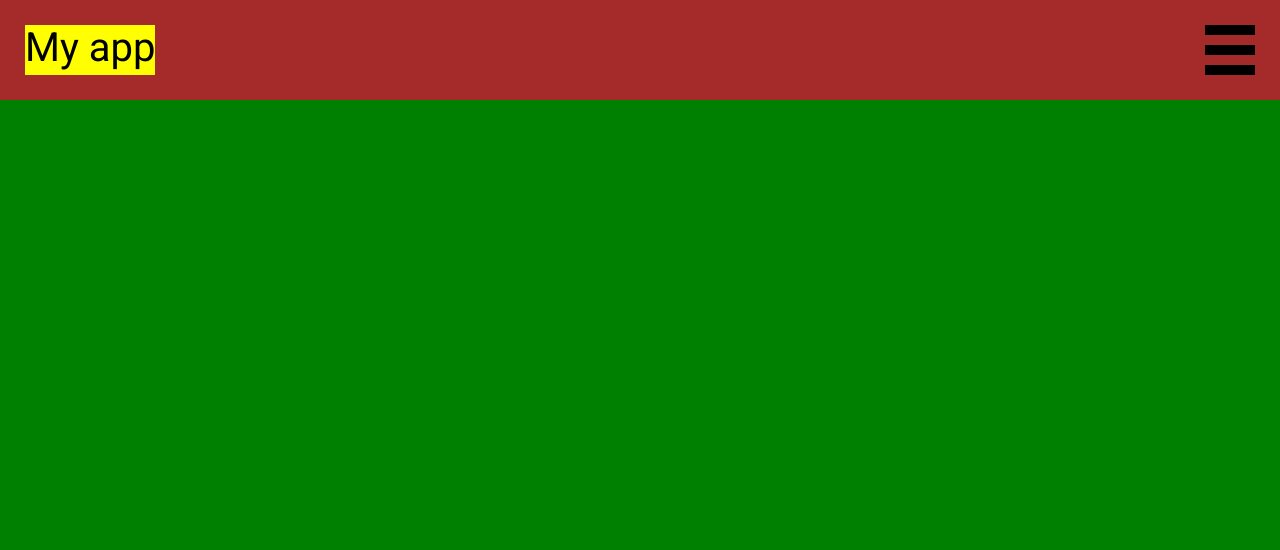
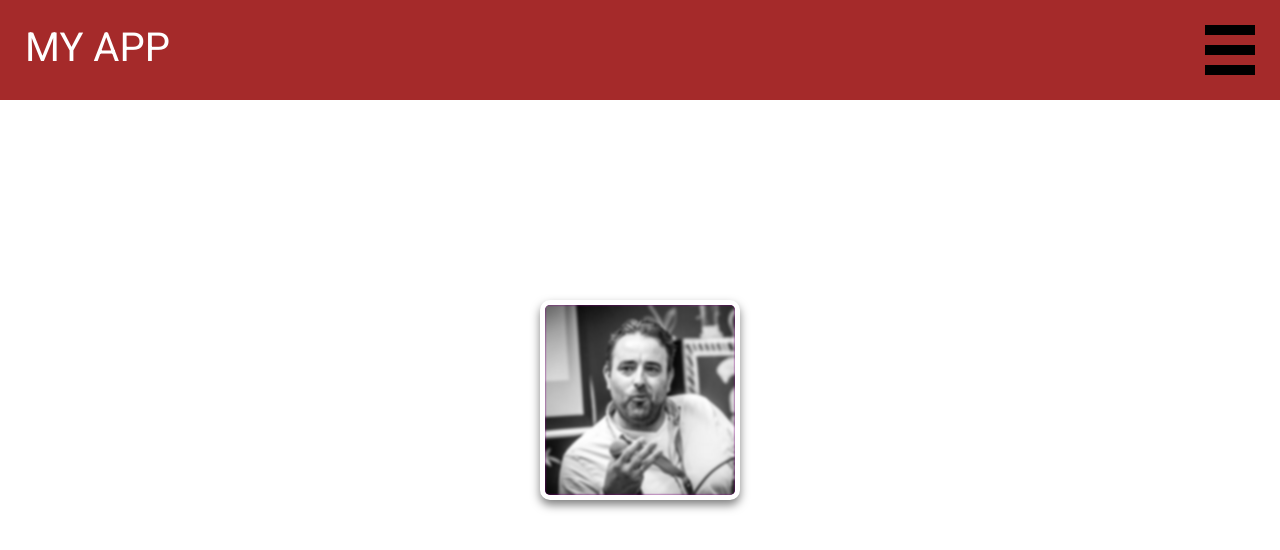
Before and after one commit to verhulstd/slidermenu_css_js, a website built with Vite: page index.html in a window 1280 px wide. Built offline with nearby package versions, Linux system fonts and the light colour scheme.

Commit message:
finished

```diff
--- a/css/style.scss
+++ b/css/style.scss
@@ -18,6 +18,7 @@
 body {
   background-color: $bggrey;
   font-family: Roboto, sans-serif;
+  overflow-x: hidden;
   * {
     line-height: calc(2px + 2ex + 2px);
   }
@@ -27,11 +28,12 @@ body {
     background-color: yellow;
     position: absolute;
     left: 0;
-    top: 10rem;
+    top: 0rem;
     width: 100%;
     z-index: 1;
-    &.open {
-      height: calc(100vh - 10rem);
+
+    &.open.animate__animated {
+      height: 80vh;
     }
   }
   header {
@@ -46,22 +48,65 @@ body {
     justify-content: space-between;
     z-index: 2;
     p {
-      background-color: yellow;
+      // background-color: yellow;
       font-size: 4rem;
+      color: white;
+      text-transform: uppercase;
+      animation: fadeInLeft 0.3s;
     }
     div {
       height: 5rem;
       width: 5rem;
       display: grid;
+      animation: fadeInRight 0.3s;
       gap: 1rem;
       cursor: pointer;
+      &:hover {
+        animation: pulse 1s 0s infinite;
+      }
       span {
         background-color: #000;
       }
     }
   }
   main {
-    background-color: green;
+    background-color: white;
     height: 100vh;
+    display: grid;
+    place-items: center;
+    // padding: calc(50vh - 100px) calc(50vw - 100px);
+    h1 {
+      margin-top: 100px;
+      font-size: 5rem;
+    }
+    div {
+      width: 200px;
+      aspect-ratio: 1/1;
+      background-color: purple;
+      border: 5px solid white;
+      border-radius: 10px;
+      cursor: pointer;
+      overflow: hidden;
+      transition: all 300ms;
+      box-shadow: 0 5px 10px rgba(0, 0, 0, 0.5);
+      &:hover {
+        transform: translateY(-5px) scale(1.05);
+        box-shadow: 0 10px 15px rgba(0, 0, 0, 0.5);
+      }
+      &:hover img {
+        // transform: matrix3d();
+        transform: scale(1.15);
+        filter: blur(0px);
+      }
+      img {
+        transition: all 300ms;
+        display: block;
+        width: 100%;
+        height: 100%;
+        object-fit: cover;
+        object-position: top;
+        filter: blur(1px) grayscale(100%);
+      }
+    }
   }
 }
--- a/index.html
+++ b/index.html
@@ -17,6 +17,10 @@
       </div>
     </header>
     <nav></nav>
-    <main></main>
+    <main>
+      <div>
+        <img src="/foto.jpg" alt="" />
+      </div>
+    </main>
   </body>
 </html>
--- a/js/index.js
+++ b/js/index.js
@@ -1,3 +1,4 @@
+import "animate.css";
 import "../css/style.scss";
 
 // console.log("javascript works in public area....");
@@ -7,4 +8,6 @@ const divRef = document.querySelector("header > div");
 
 divRef.onclick = function () {
   navRef.classList.toggle("open");
+  navRef.classList.toggle("animate__animated");
+  navRef.classList.toggle("animate__bounce");
 };
--- a/package.json
+++ b/package.json
@@ -17,5 +17,8 @@
   "devDependencies": {
     "sass": "^1.69.5",
     "vite": "^5.0.6"
+  },
+  "dependencies": {
+    "animate.css": "^4.1.1"
   }
 }
```
Also changed, not shown: public/foto.jpg (added), 1 other file.
